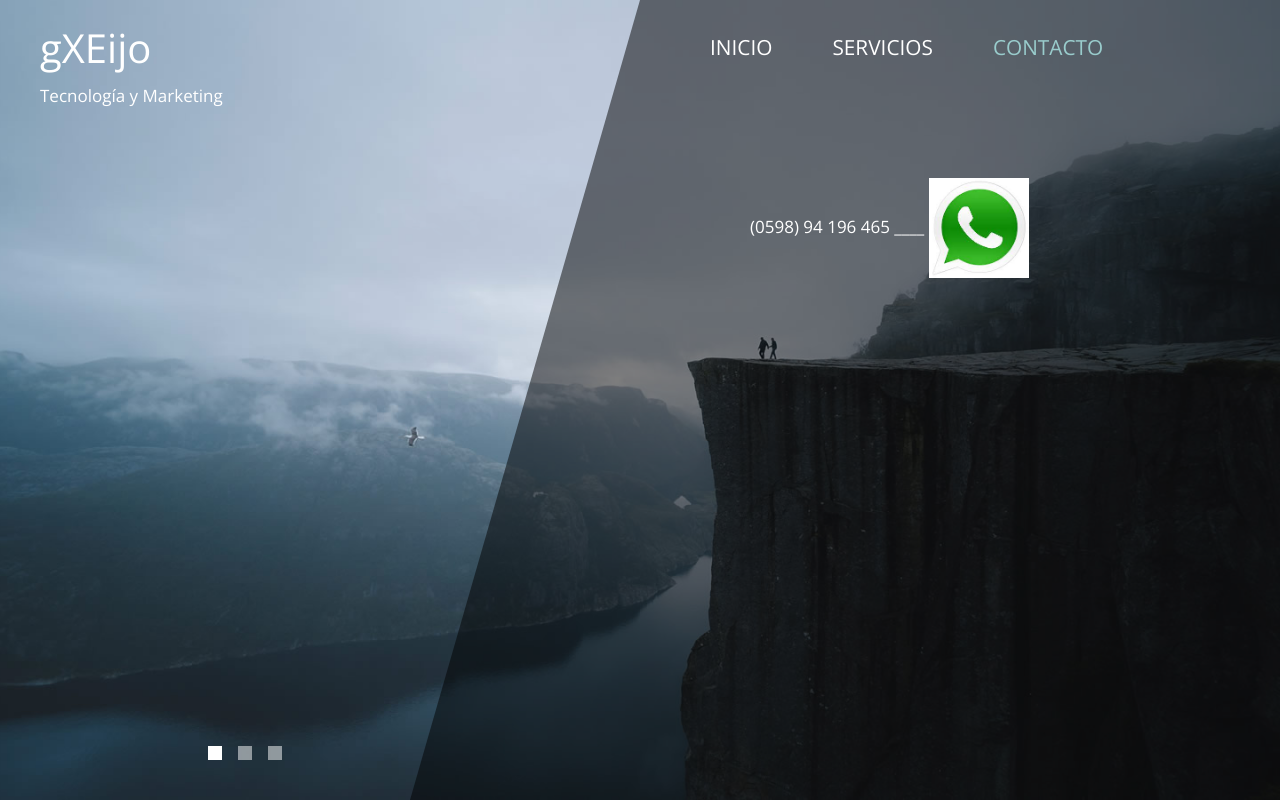
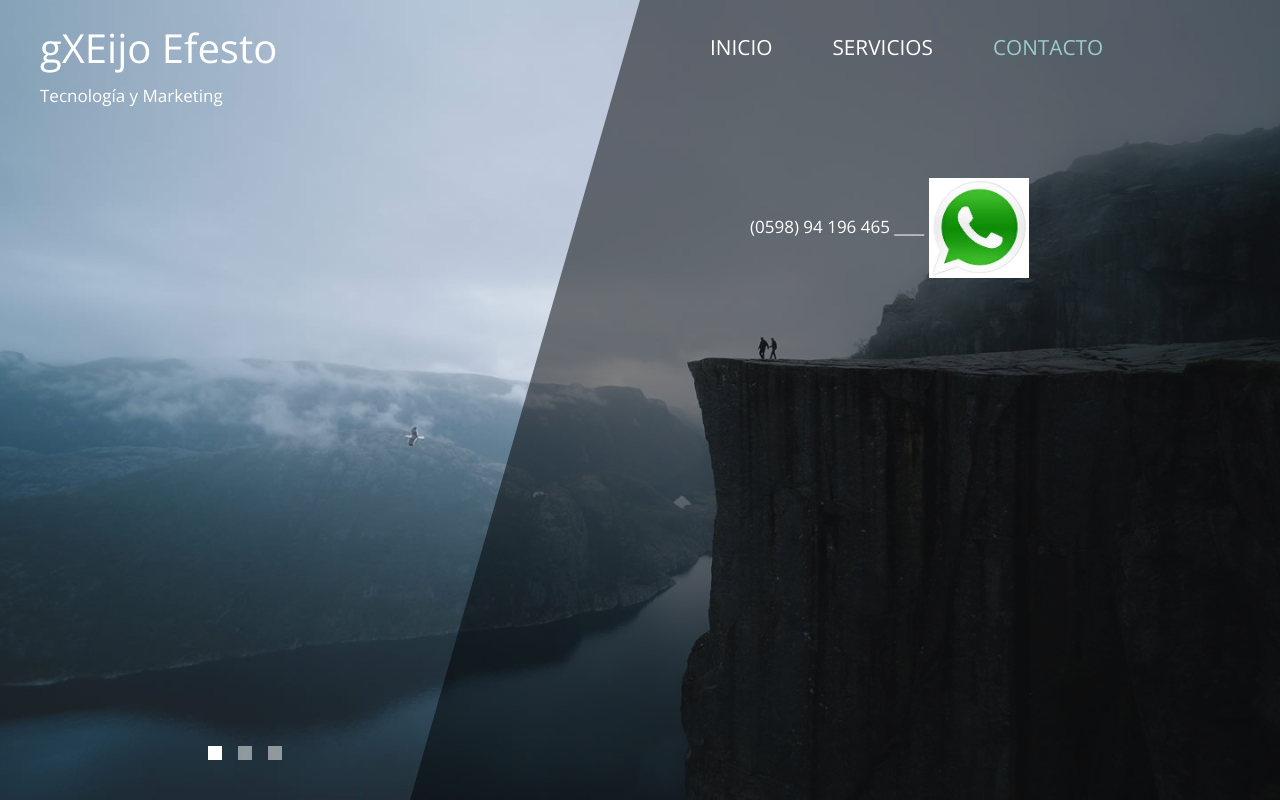
Before and after one commit to GXEijo/MarketingFarma, a plain HTML site: page contact.html in a window 1280 px wide. Drawn offline with nearby package versions, Linux system fonts and the light colour scheme.

Commit message:
Add files via upload

```diff
--- a/contact.html
+++ b/contact.html
@@ -26,7 +26,7 @@ https://templatemo.com/tm-550-diagoona
                     <div class="tm-site-header media">
                      <!--  <i class="fas fa-umbrella-beach fa-3x mt-1 tm-logo"></i>-->
                         <div class="media-body">
-                            <h1 class="tm-sitename">gXEijo</h1>
+                            <h1 class="tm-sitename">gXEijo Efesto</h1>
                             <p class="tm-slogon">Tecnología y Marketing</p>
                         </div>
                     </div>
```
Also changed, not shown: index.html (+1 -1 lines), services.html (+1 -1 lines).
